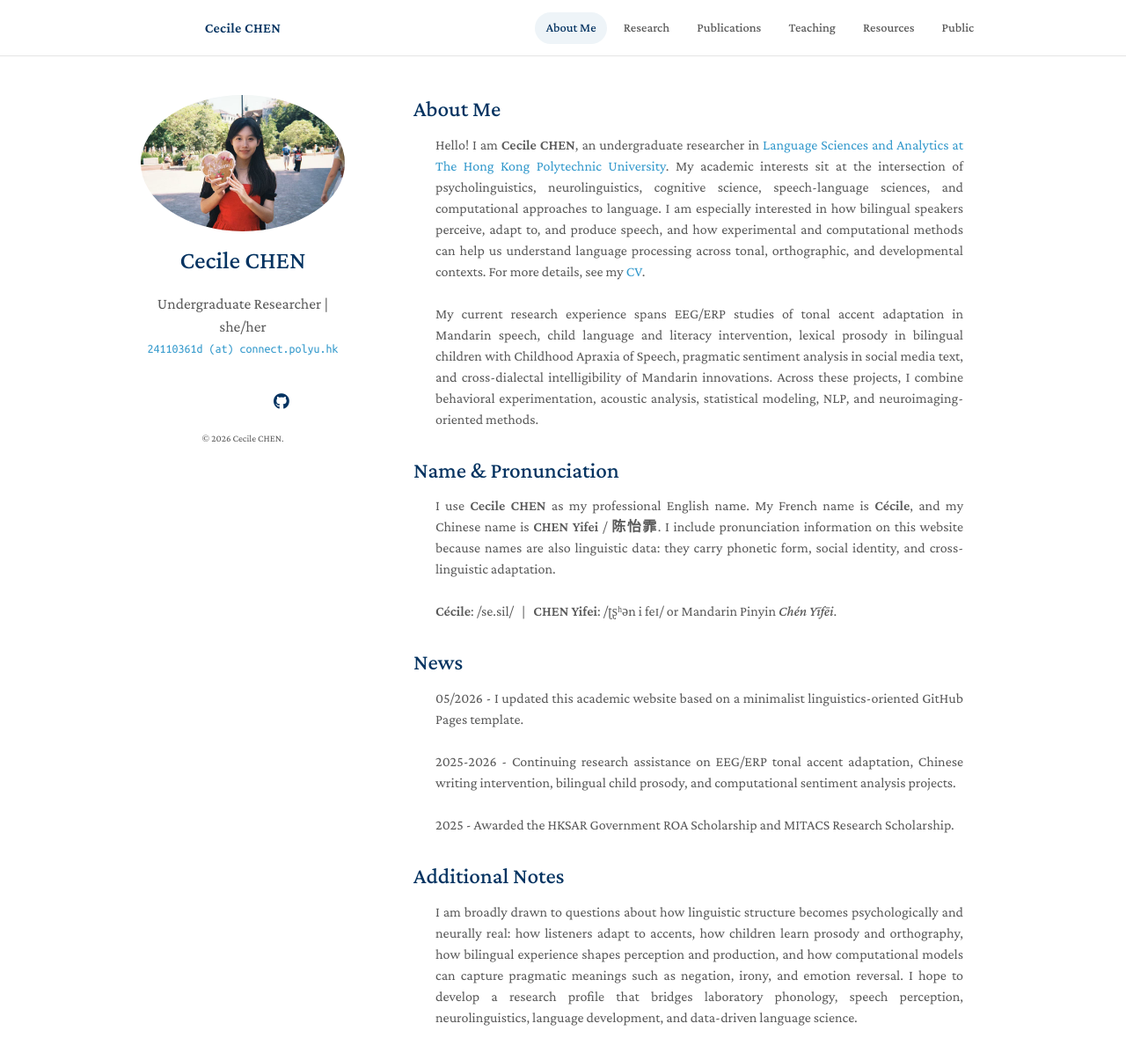
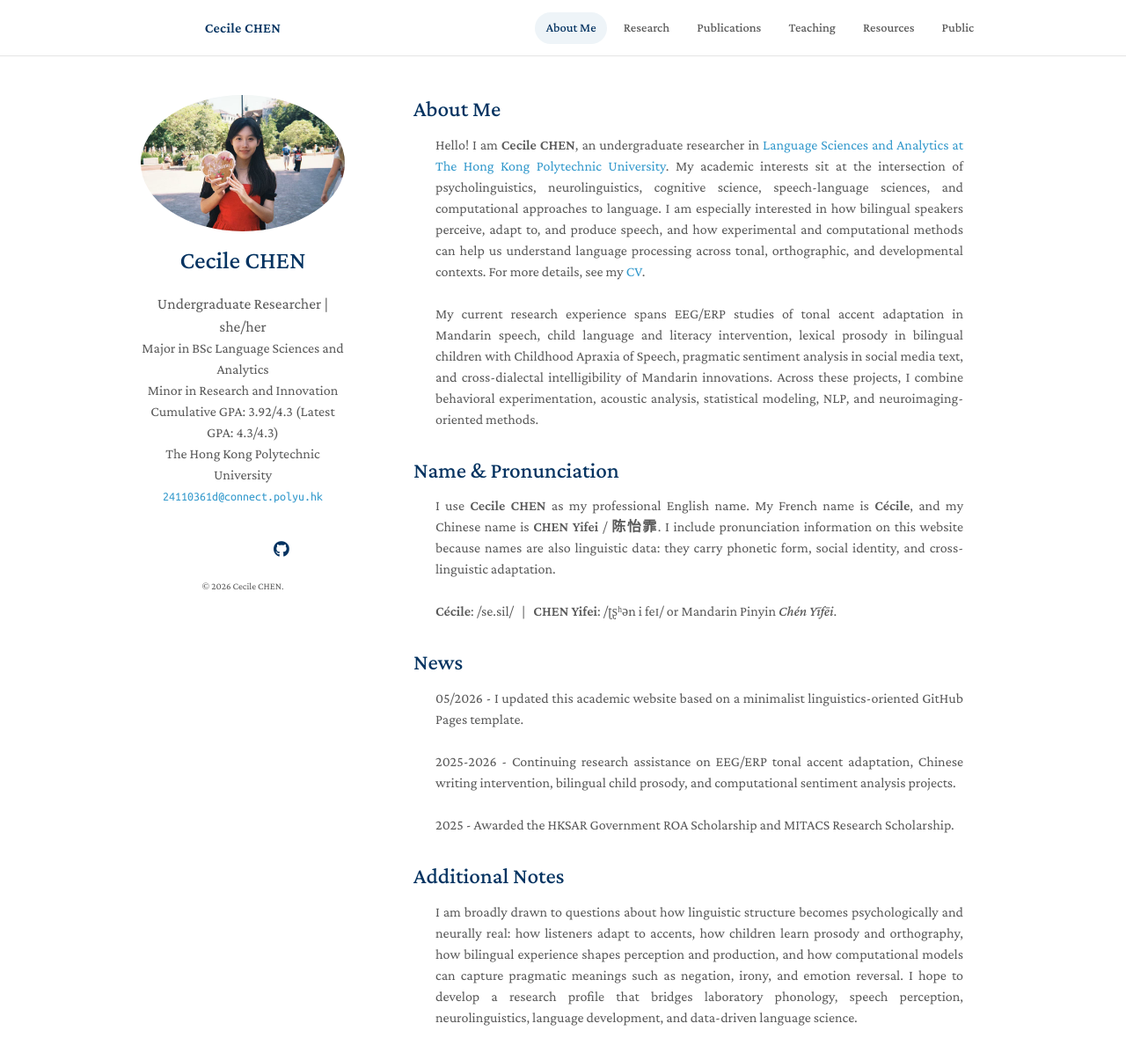
Before and after one commit to Cecile1015/CecileCHEN_Personal_Website, a Jekyll site: the page built from index.md, in a window 1280 px wide and 1251 px high. Shown: the top 1205 px of the window at 88% size. Built offline with Jekyll 4.4.1, drawn with Linux system fonts in a browser that asks for light colours; a style sheet for code colours, icons or effects is not loaded.

Commit message:
Refactor personal information in _config.yml
Updated personal information format in _config.yml.

```diff
--- a/_config.yml
+++ b/_config.yml
@@ -1,12 +1,11 @@
 # Basic Information
 title: Cecile CHEN
 position: Undergraduate Researcher | she/her
-affiliation: |
-  Major in BSc Language Sciences and Analytics
-  Minor in Research and Innovation
-  Cumulative GPA: 3.92/4.3 (Latest GPA: 4.3/4.3)
-  @The Hong Kong Polytechnic University
-email: 24110361d (at) connect.polyu.hk
+major: Major in BSc Language Sciences and Analytics
+minor: Minor in Research and Innovation
+gpa: "Cumulative GPA: 3.92/4.3 (Latest GPA: 4.3/4.3)"
+institution: The Hong Kong Polytechnic University
+email: 24110361d@connect.polyu.hk
 
 # Search Engine Optimization (SEO)
 keywords: Cecile CHEN, Cécile Chen, CHEN Yifei, psycholinguistics, neurolinguistics, EEG, ERP, bilingual speech processing, tonal speech, Chinese orthography, computational linguistics
```
